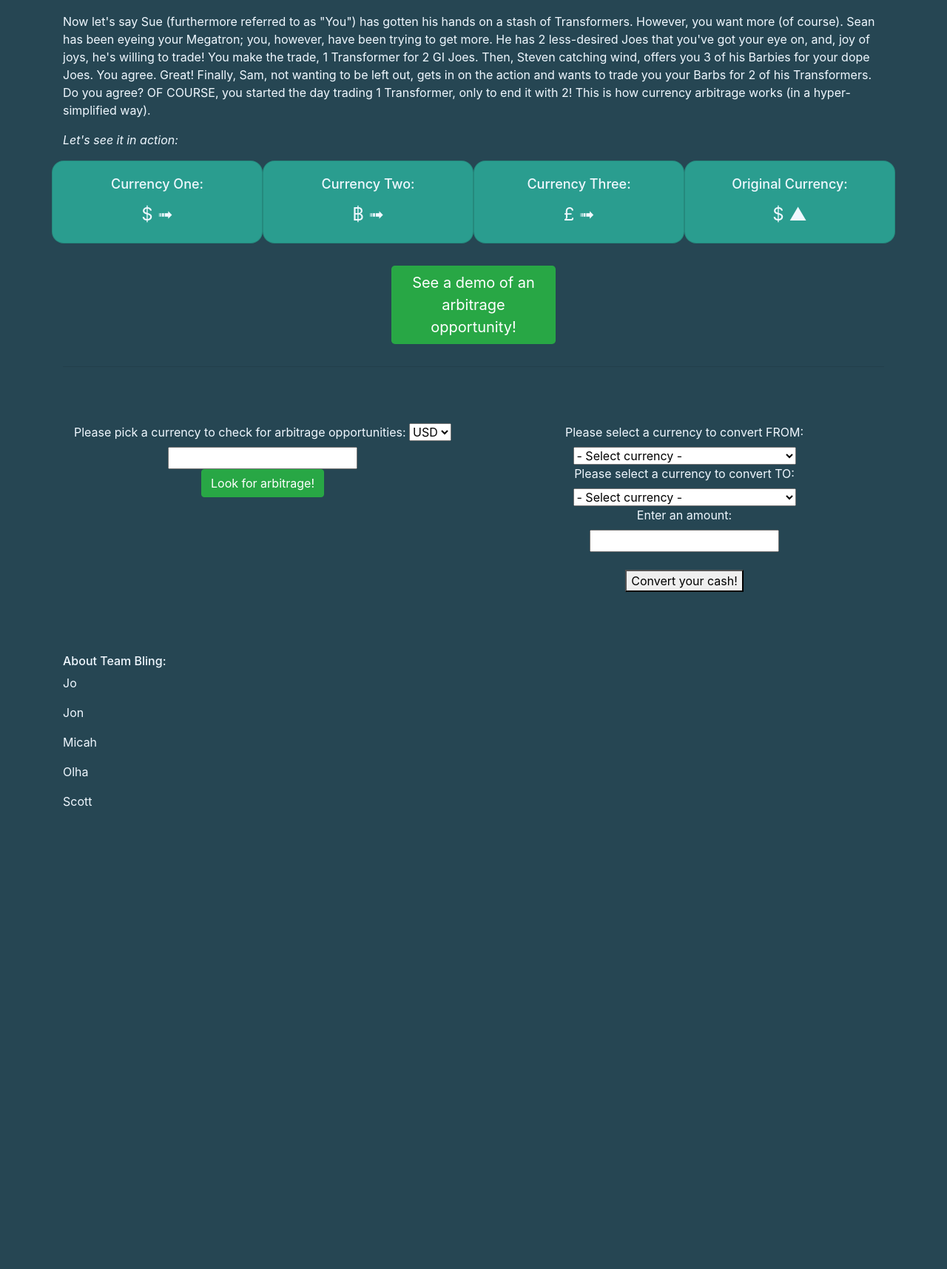
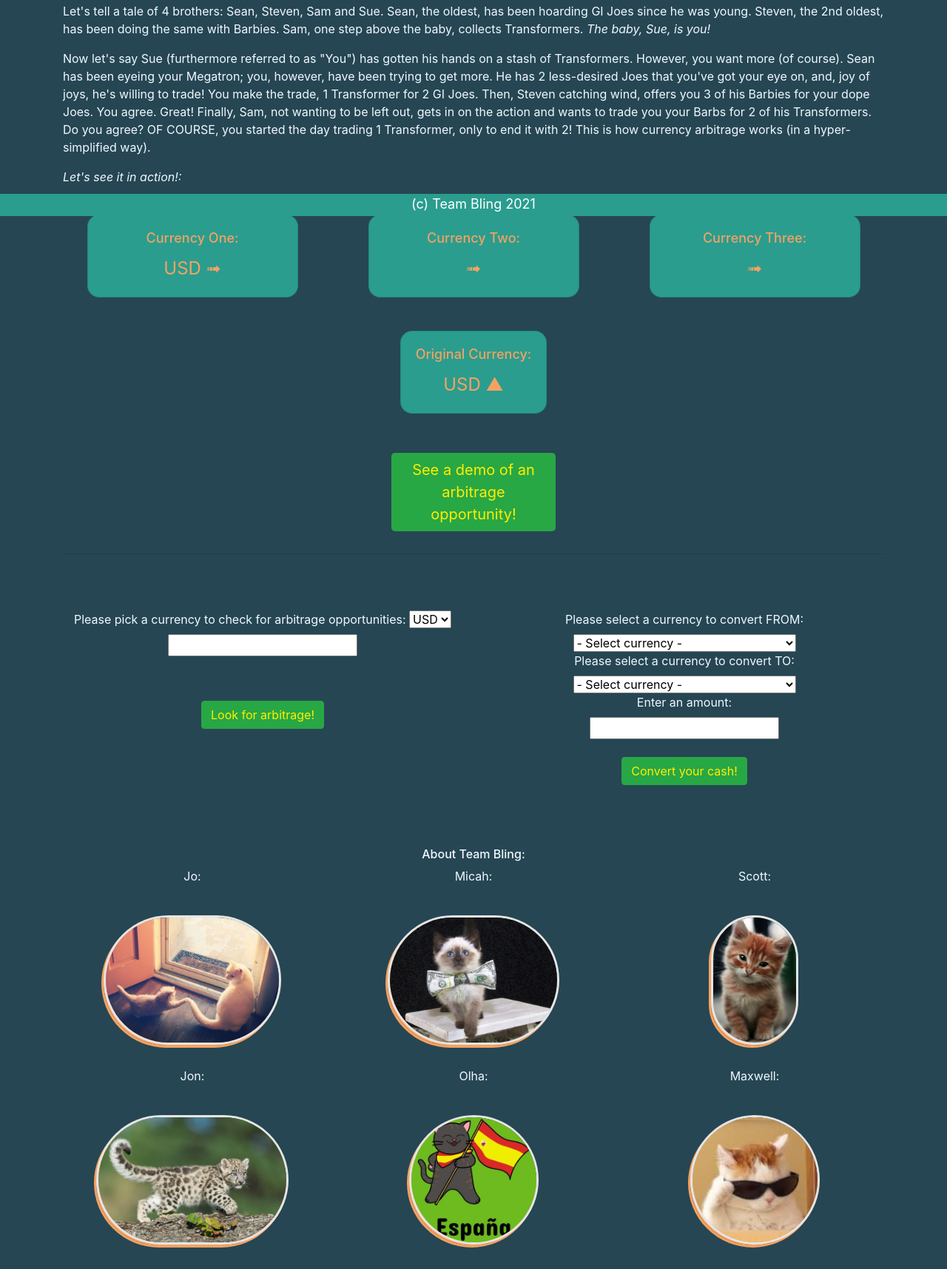
Before and after one commit to MicahOlson/4X4U, a website built with webpack: page src/index.html in a window 1280 px wide. Shown: the part 508-2223 px from the top of the page at 74% size. Built offline with nearby package versions, Linux system fonts and the light colour scheme.

Commit message:
update spacing, styling tweaks
Co-authored-by: Micah L. Olson <76067607+MicahOlson@users.noreply.github.com>

```diff
--- a/src/css/styles.css
+++ b/src/css/styles.css
@@ -1,20 +1,38 @@
 body {
-  margin-bottom: 6000px;
-  color:aliceblue;
+  margin-top: 50px;
+  margin-bottom: 600px;
+  color: aliceblue;
   background-color: #264653;
+}
+
+button {
+  color: rgb(255, 238, 0) !important;
+}
+
+.aboutPics {
+  height: 175px;
+  border-radius: 150px;
+  border: 3px solid #E5E5E5;
+  filter: drop-shadow(-3px 4px #F4A261);
+  margin: 25px;
+  margin-bottom: 30px;
+}
+
+#aboutUs {
+  text-align: center;
 }
 
 #nav {
   background-color: #ffffff;
-	position: -webkit-sticky;
-	position: sticky;
-	top: 0;
+  position: -webkit-sticky;
+  position: sticky;
+  top: 0;
   z-index: 1;
   margin-bottom: 60px;
 }
 
 .navbar {
-  color:aliceblue;
+  color: aliceblue;
   background-color: #2A9D8F;
   border: white inset 4px;
 }
@@ -24,7 +42,7 @@ body {
 }
 
 #header {
-  text-align : center;
+  text-align: center;
   font-weight: bolder;
   margin-bottom: 30px;
 }
@@ -38,14 +56,16 @@ body {
   color: #F4A261;
 }
 
-#arbCheck, #convertCurr {
+#arbCheck,
+#convertCurr {
   text-align: center;
 }
 
 #wiki,
 #arbCheck,
 #convertCurr,
-#aboutUs {
+#aboutUs,
+#arbRunCalc {
   margin-top: 60px;
 }
 
@@ -62,9 +82,11 @@ body {
   height: fit-content;
   word-wrap: break-word;
   width: fixed;
-  vertical-align:middle;
+  vertical-align: middle;
   background-color: #2A9D8F;
   border-radius: 1em;
+  margin: 2%;
+  color: #F4A261;
 }
 
 .card-body {
@@ -74,12 +96,25 @@ body {
   height: fit-content;
   word-wrap: break-word;
   width: fixed;
-  vertical-align:middle;
+  vertical-align: middle;
 }
 
 .card-title {
   background-color: #2A9D8F;
 }
+
 .card-title h3 {
   font-size: large;
 }
+
+#footer {
+  text-align: center;
+  font-size: large;
+  color: rgb(255, 255, 255);
+  height: 30px;
+  width: 100%;
+  background-color: #2A9D8F;
+  position: fixed;
+  bottom: 0;
+  left: 0;
+}
--- a/src/index.html
+++ b/src/index.html
@@ -1,8 +1,10 @@
 <!DOCTYPE html>
 <html lang="en-US">
+
 <head>
   <title>4X4U</title>
 </head>
+
 <body>
   <div id="header">
     <h1>4X4U</h1>
@@ -27,54 +29,62 @@
       <div id="arbContent">
         <h4>What the <strong>heck</strong> is currency arbitrage?</h4>
 
-          <p>Webster's defines <em>"arbitrage"</em> as "the nearly simultaneous purchase and sale of securities or foreign exchange in different markets in order to profit from price discrepancies." Team Bling, however, defines a Webster's definition introduction as "trite and stale, at best; hack and disgusting, at worst."</p>
+        <p>Webster's defines <em>"arbitrage"</em> as "the nearly simultaneous purchase and sale of securities or foreign exchange in different markets in order to profit from price discrepancies." Team Bling, however, defines a Webster's definition introduction
+          as "trite and stale, at best; hack and disgusting, at worst."</p>
 
-          <h5>So what, REALLY, is currency arbitrage?</h5>
+        <h5>So what, REALLY, is currency arbitrage?</h5>
 
-          <p>Let's tell a tale of 4 brothers: Sean, Steven, Sam and Sue. Sean, the oldest, has been hoarding GI Joes since he was young. Steven, the 2nd oldest, has been doing the same with Barbies. Sam, one step above the baby, collects Transformers. The baby, Sue, is you!</p>
+        <p>Let's tell a tale of 4 brothers: Sean, Steven, Sam and Sue. Sean, the oldest, has been hoarding GI Joes since he was young. Steven, the 2nd oldest, has been doing the same with Barbies. Sam, one step above the baby, collects Transformers. <em>The baby, Sue, is you!</em></p>
 
-          <p>Now let's say Sue (furthermore referred to as "You") has gotten his hands on a stash of Transformers. However, you want more (of course). Sean has been eyeing your Megatron; you, however, have been trying to get more. He has 2 less-desired Joes that you've got your eye on, and, joy of joys, he's willing to trade! You make the trade, 1 Transformer for 2 GI Joes. Then, Steven catching wind, offers you 3 of his Barbies for your dope Joes. You agree. Great! Finally, Sam, not wanting to be left out, gets in on the action and wants to trade you your Barbs for 2 of his Transformers. Do you agree? OF COURSE, you started the day trading 1 Transformer, only to end it with 2! This is how currency arbitrage works (in a hyper-simplified way).</p>
+        <p>Now let's say Sue (furthermore referred to as "You") has gotten his hands on a stash of Transformers. However, you want more (of course). Sean has been eyeing your Megatron; you, however, have been trying to get more. He has 2 less-desired Joes
+          that you've got your eye on, and, joy of joys, he's willing to trade! You make the trade, 1 Transformer for 2 GI Joes. Then, Steven catching wind, offers you 3 of his Barbies for your dope Joes. You agree. Great! Finally, Sam, not wanting to
+          be left out, gets in on the action and wants to trade you your Barbs for 2 of his Transformers. Do you agree? OF COURSE, you started the day trading 1 Transformer, only to end it with 2! This is how currency arbitrage works (in a hyper-simplified
+          way).
+        </p>
 
-          <p><em>Let's see it in action:</em></p>
+        <p><em>Let's see it in action!:</em></p>
       </div>
-      <div class="row">
-        <div class="card text-center col-3">
+      <div class="row" id="demoCurrency">
+        <div class="card text-center col-3 mx-auto">
           <div class="card-body">
             <div class="card-title">
               <h3>Currency One:</h3>
             </div>
-            <p class="card-text">$ &#10143;</p>
-            </div>
+            <p class="card-text">USD &#10143; <span id="currOne"></span></p>
+          </div>
         </div>
-        <div class="card text-center col-3">
+        <div class="card text-center col-3 mx-auto">
           <div class="card-body">
             <div class="card-title">
               <h3>Currency Two:</h3>
             </div>
-          <p class="card-text">฿ &#10143;</p>
+            <p class="card-text"><span id="currNameTwo"></span> &#10143; <span id="currTwo"></span></p>
           </div>
         </div>
-        <div class="card text-center col-3">
+        <div class="card text-center col-3 mx-auto">
           <div class="card-body">
             <div class="card-title">
               <h3>Currency Three:</h3>
             </div>
-              <p class="card-text">£ &#10143;</p>
-            </div>
+            <p class="card-text"><span id="currNameThree"></span> &#10143; <span id="currThree"></span></p>
+          </div>
         </div>
-        <div class="card text-center col-3">
+      </div>
+      <div class="row" id="finalDemoCurrency">
+        <div class="card text-center mx-auto">
           <div class="card-body">
             <div class="card-title">
               <h3>Original Currency:</h3>
             </div>
-              <p class ="card-text">$ &#9650;</p>
-            </div>
+            <p class="card-text">USD &#9650; <span id="currFour"></span></p>
+          </div>
         </div>
       </div>
       <button id="runDemo" class="btn btn-success btn-lg btn-block border border-dark">See a demo of an arbitrage opportunity!</button>
       <div id="demoOutput"></div>
     </div>
-    <hr><div class="row">
+    <hr>
+    <div class="row">
       <div class="col-sm">
         <div id="arbCheck">
           <label for="arbBaseCurr">Please pick a currency to check for arbitrage opportunities:</label>
@@ -96,7 +106,8 @@
           <div id="arbOutput"></div>
         </div>
       </div>
-      <hr><div class="col-sm">
+      <hr>
+      <div class="col-sm">
         <div id="convertCurr">
           <div id="currencyList">
           </div>
@@ -115,7 +126,7 @@
           <input type="number" id="convertCurrAmt">
           <br>
           <br>
-          <button id="convertRunCalc">Convert your cash!</button>
+          <button id="convertRunCalc" class="btn btn-success">Convert your cash!</button>
           <div id="convertOutput"><span id="error"></span></div>
         </div>
       </div>
@@ -123,15 +134,31 @@
     <br>
     <div id="aboutUs">
       <h6>About Team Bling:</h6>
-      <p>Jo</p>
-      <p>Jon</p>
-      <p>Micah</p>
-      <p>Olha</p>
-      <p>Scott</p>
+      <div class="row" id="aboutSection">
+        <div class="col-sm">
+          <p>Jo:</p>
+          <img src="img/jo.jpg" class="aboutPics">
+          <p>Jon:</p>
+          <img src="img/jon.jpg" class="aboutPics">
+        </div>
+        <div class="col-sm">
+          <p>Micah:</p>
+          <img src="img/micah.jpg" class="aboutPics">
+          <p>Olha:</p>
+          <img src="img/olha.png" class="aboutPics">
+        </div>
+        <div class="col-sm">
+          <p>Scott:</p>
+          <img src="img/scott.jpg" class="aboutPics">
+          <p>Maxwell:</p>
+          <img src="img/max.jpg" class="aboutPics">
+        </div>
+      </div>
     </div>
     <div id="footer">
-
+      <span id="foot-text">(c) Team Bling 2021</span>
     </div>
   </div>
 </body>
+
 </html>
```
